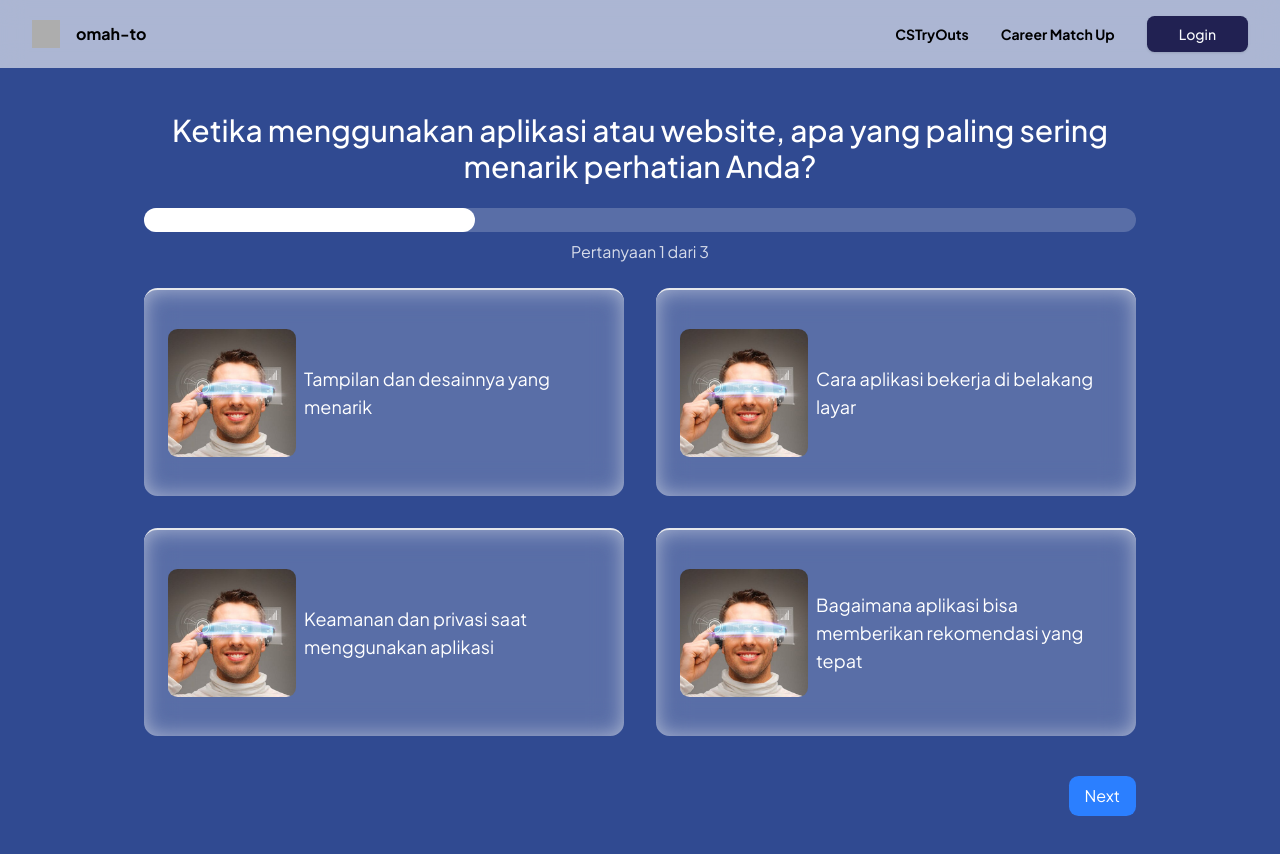
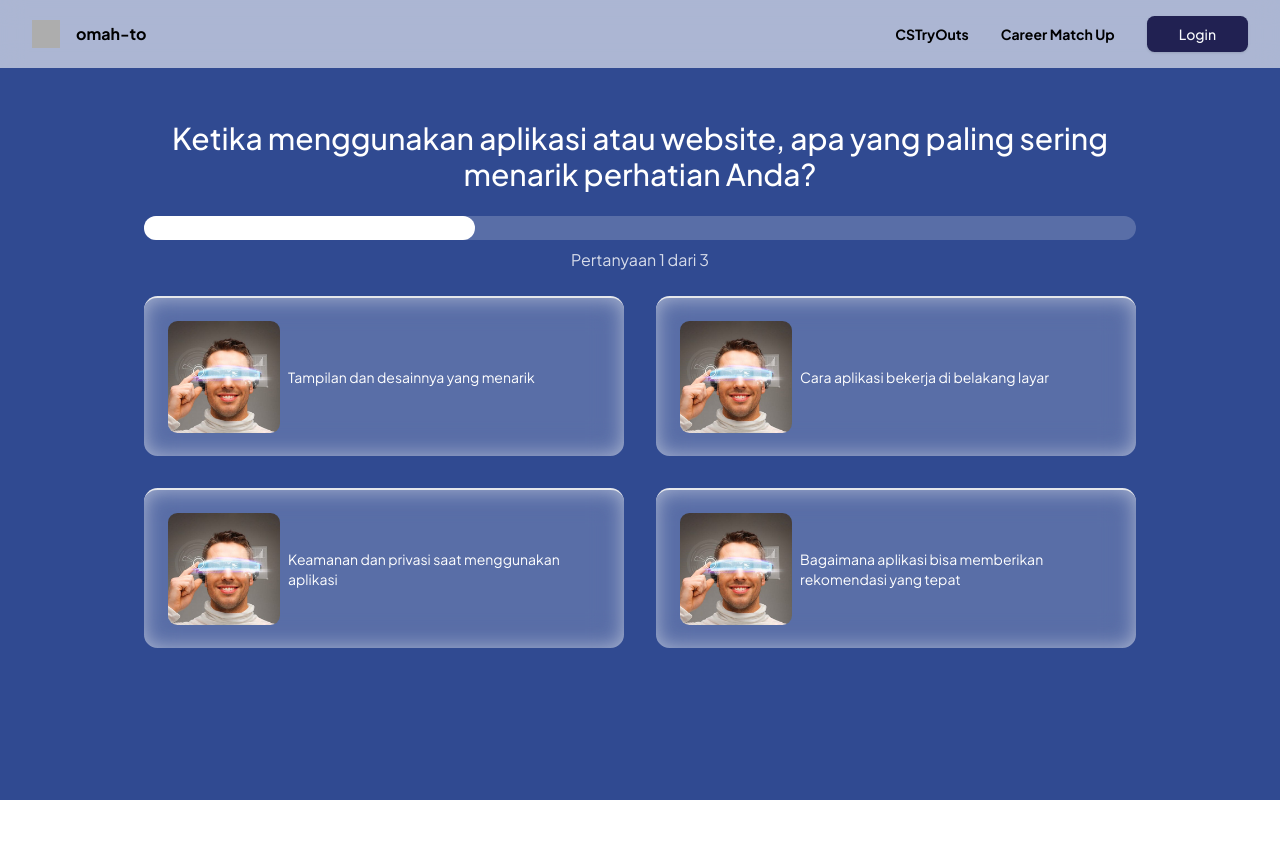
Before and after one commit to vityasyyy/omah-to, a Next.js app in the folder web/: page /career-match-up/test in a window 1280 px wide. Shown: the top 854 px of the page. After the commit the page ends 800 px from the top, so only its background shows below. Built offline with nearby package versions, Linux system fonts and the light colour scheme.

Commit message:
feat(career-match-up): add Logic to determines the dominant career and routers to result page

```diff
--- /dev/null
+++ b/web/src/app/career-match-up/result/page.tsx
@@ -0,0 +1,27 @@
+// app/career-match-up/result/page.tsx
+'use client'
+
+import { useSearchParams } from 'next/navigation'
+
+const careerMapping: Record<string, string> = {
+  'UI-UX': 'UI/UX Designer',
+  'BE': 'Back End Developer',
+  'CYSEC': 'Cyber Security Specialist',
+  'DATSCI': 'Data Scientist',
+}
+
+export default function ResultPage() {
+  const searchParams = useSearchParams()
+  const career = searchParams.get('career') || ''
+  const careerTitle = careerMapping[career] || 'Tidak diketahui'
+
+  return (
+    <div className="min-h-screen flex flex-col items-center justify-center bg-gray-100 p-8">
+      <h1 className="text-3xl font-bold mb-4">Hasil Career Match Up</h1>
+      <p className="text-xl">
+        Karir yang cocok dengan kamu adalah{' '}
+        <strong>{careerTitle}</strong>
+      </p>
+    </div>
+  )
+}
--- a/web/src/modules/career-match-up/career-question.tsx
+++ b/web/src/modules/career-match-up/career-question.tsx
@@ -2,6 +2,7 @@
 import React, { useState } from 'react'
 import { cn } from '@/lib/utils'
 import Image from 'next/image'
+import { useRouter } from 'next/navigation'
 interface Answer {
   id: string
   text: string
@@ -18,11 +19,11 @@ const questions: Question[] = [
     id: 1,
     text: 'Ketika menggunakan aplikasi atau website, apa yang paling sering menarik perhatian Anda?',
     answers: [
-      { id: 'a1', text: 'Tampilan dan desainnya yang menarik' },
-      { id: 'a2', text: 'Cara aplikasi bekerja di belakang layar' },
-      { id: 'a3', text: 'Keamanan dan privasi saat menggunakan aplikasi' },
+      { id: 'UI-UX', text: 'Tampilan dan desainnya yang menarik' },
+      { id: 'BE', text: 'Cara aplikasi bekerja di belakang layar' },
+      { id: 'CYSEC', text: 'Keamanan dan privasi saat menggunakan aplikasi' },
       {
-        id: 'a4',
+        id: 'DATSCI',
         text: 'Bagaimana aplikasi bisa memberikan rekomendasi yang tepat',
       },
       //tinggal tambah properti image
@@ -32,21 +33,21 @@ const questions: Question[] = [
     id: 2,
     text: 'Kamu suka makan atau minum apa saja?',
     answers: [
-      { id: 'a1', text: 'Ayam Goreng + Es teh + Mendoan' },
-      { id: 'a2', text: 'Kembung Goreng + Es kopi + Perkedel' },
-      { id: 'a3', text: 'Salad Bumbu Kacang + Air putih + Tempe Goreng' },
-      { id: 'a4', text: 'Es Krim Mixue + Wedank Ronde' },
+      { id: 'UI-UX', text: 'Ayam Goreng + Es teh + Mendoan' },
+      { id: 'BE', text: 'Kembung Goreng + Es kopi + Perkedel' },
+      { id: 'CYSEC', text: 'Salad Bumbu Kacang + Air putih + Tempe Goreng' },
+      { id: 'DATSCI', text: 'Es Krim Mixue + Wedank Ronde' },
     ],
   },
   {
     id: 3,
     text: 'Ketika menggunakan aplikasi atau website, apa yang paling sering menarik perhatian Anda?',
     answers: [
-      { id: 'a1', text: 'Tampilan dan desainnya yang menarik' },
-      { id: 'a2', text: 'Cara aplikasi bekerja di belakang layar' },
-      { id: 'a3', text: 'Keamanan dan privasi saat menggunakan aplikasi' },
+      { id: 'UI-UX', text: 'Tampilan dan desainnya yang menarik' },
+      { id: 'BE', text: 'Cara aplikasi bekerja di belakang layar' },
+      { id: 'CYSEC', text: 'Keamanan dan privasi saat menggunakan aplikasi' },
       {
-        id: 'a4',
+        id: 'DATSCI',
         text: 'Bagaimana aplikasi bisa memberikan rekomendasi yang tepat',
       },
     ],
@@ -77,7 +78,7 @@ const AnswerCard = ({ answer, selected, onSelect }: AnswerCardProps) => (
     <button
       onClick={() => onSelect(answer.id)}
       className={cn(
-        'h-40 md:h-52 w-full flex justify-start items-center gap-2 overflow-hidden rounded-xl border-t-[2px] bg-white/20 p-6 shadow-lg backdrop-blur-lg text-start md:justify-between cursor-pointer',
+        'md:h-40 w-full flex justify-start items-center gap-2 overflow-hidden rounded-xl border-t-[2px] bg-white/20 p-6 shadow-lg backdrop-blur-lg text-start cursor-pointer',
         selected && 'ring-2 ring-white bg-secondary-new-50'
       )}
       style={{ boxShadow: 'inset 0 0 20px rgba(255,255,255,0.5)' }}
@@ -87,32 +88,41 @@ const AnswerCard = ({ answer, selected, onSelect }: AnswerCardProps) => (
         alt=''
         width={96}
         height={96}
-        className='h-24 w-24 md:w-32 md:h-32 rounded-lg object-cover'
+        className='h-24 w-24 md:w-28 md:h-28 rounded-lg object-cover'
       />
-      <span className='text-white text-start md:text-lg'>{answer.text}</span>
+      <span className='text-white text-start text-sm md:text-md'>{answer.text}</span>
     </button>
 )
 
 const CareerQuestion = () => {
   const [currentQuestion, setCurrentQuestion] = useState(0)
   const [answers, setAnswers] = useState<Record<number, string>>({})
+  const router = useRouter();
 
   const handleAnswer = (answerId: string) => {
     setAnswers((prev) => ({
       ...prev,
       [questions[currentQuestion].id]: answerId,
     }))
-  }
 
-  const handleNext = () => {
     if(currentQuestion < questions.length - 1){
       setCurrentQuestion((prev) => prev + 1)
-    }
-  }
+    } else {
+      const allAnswers = {
+        ...answers,
+        [questions[currentQuestion].id]: answerId,
+      }
 
-  const handleSubmit = () => {
-    if(currentQuestion === questions.length - 1){
-      alert("Submitted!!!")
+      const answerCounts = Object.values(allAnswers).reduce((acc, curr) => {
+        acc[curr] = (acc[curr] || 0) + 1;
+        return acc;
+      }, {} as Record<string, number>)
+
+      const dominantCareer = Object.entries(answerCounts).reduce((a, b) =>
+        a[1] > b[1] ? a : b
+      )[0]
+
+      router.push(`/career-match-up/result?career=${dominantCareer}`)
     }
   }
 
@@ -139,23 +149,6 @@ const CareerQuestion = () => {
           />
         ))}
       </div>
-      <div className='flex w-full justify-between mt-4'>
-        {currentQuestion < questions.length - 1 ? (
-          <button
-            onClick={handleNext}
-            className='cursor-pointer ml-auto px-4 py-2 bg-blue-500 text-white rounded-lg'
-          >
-            Next
-          </button>
-        ) : (
-          <button
-            onClick={handleSubmit}
-            className='cursor-pointer ml-auto px-4 py-2 bg-blue-500 text-white rounded-lg'
-          >
-            Submit
-          </button>
-        )}
-      </div>
     </div>
   )
 }
```
